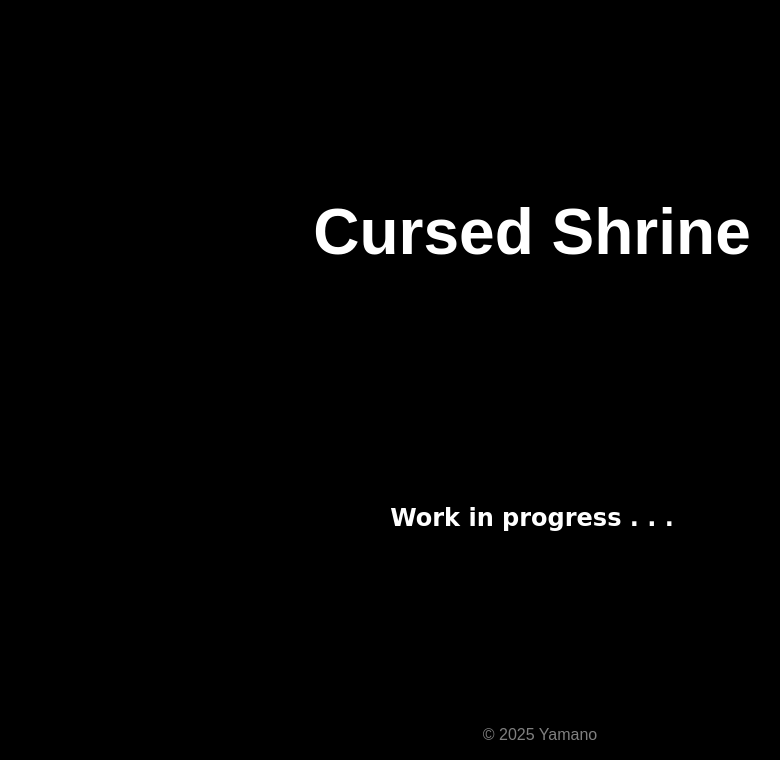
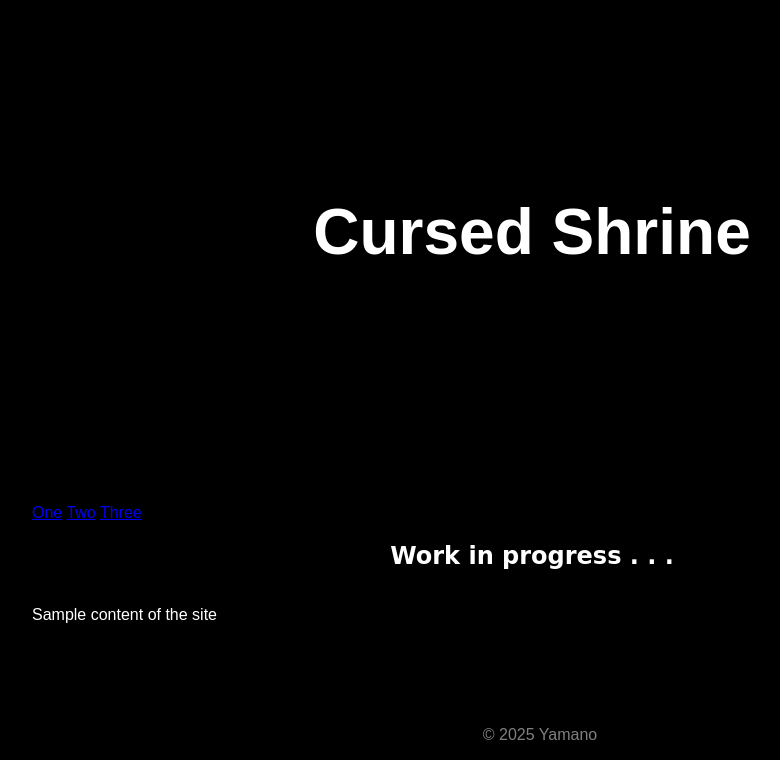
Before and after one commit to CursedIslands/CursedShrine, a plain HTML site: page index.html in a window 1280 px wide. Shown: the part 40-800 px from the top of the page, without its empty margins (108-888 px from the left). Drawn offline with Linux system fonts and the light colour scheme.

Commit message:
Experiments

```diff
--- a/index.html
+++ b/index.html
@@ -11,9 +11,16 @@
 		<link rel="stylesheet" href="styles/default.css">
 	</head>
 	<body>
-		<h1>Cursed Shrine</h1>
-		<h2>Work in progress . . .</h2>
-
+		<header><h1>Cursed Shrine</h1></header>
+		<div class="content">
+			<nav>
+				<a href="#">One</a>
+				<a href="#">Two</a>
+				<a href="#">Three</a>
+			</nav>
+			<h2>Work in progress . . .</h2>
+			<p>Sample content of the site</p>
+		</div>
 		<footer>© 2025 Yamano</footer>
 	</body>
 </html>
--- a/styles/default.css
+++ b/styles/default.css
@@ -1,13 +1,19 @@
 body {
+	/* display: flex; */
+	/* flex-direction: column; */
 	background-color: black;
 	color: white;
 	font-family: sans-serif;
 }
 
+header {
+	width: 100%;
+}
+
 h1 {
 	font-size: 4em;
 	text-align: center;
-	padding: 3em 0px;
+	padding: 3em 0em;
 }
 
 h2 {
@@ -25,3 +31,16 @@ footer {
 	text-align: center;
 	color: gray;
 }
+
+nav a {
+	width: auto;
+}
+
+.content {
+	margin: auto;
+	max-width: 1000px;
+
+	display: flex;
+	flex-direction: column;
+	align-items: stretch;
+}
```
